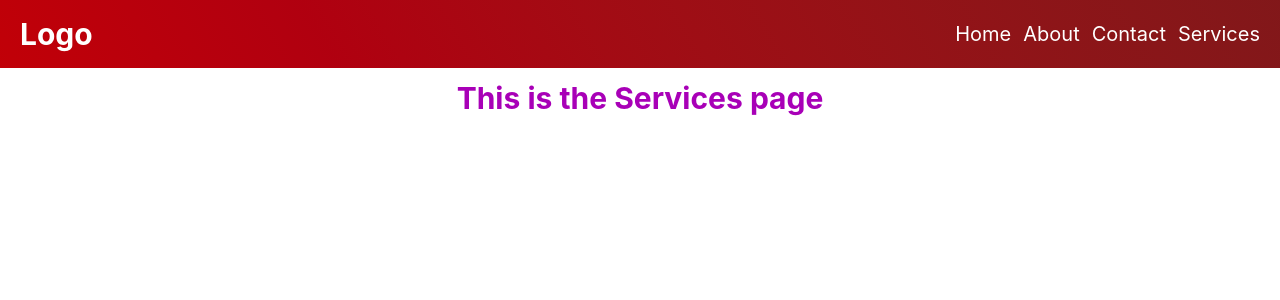
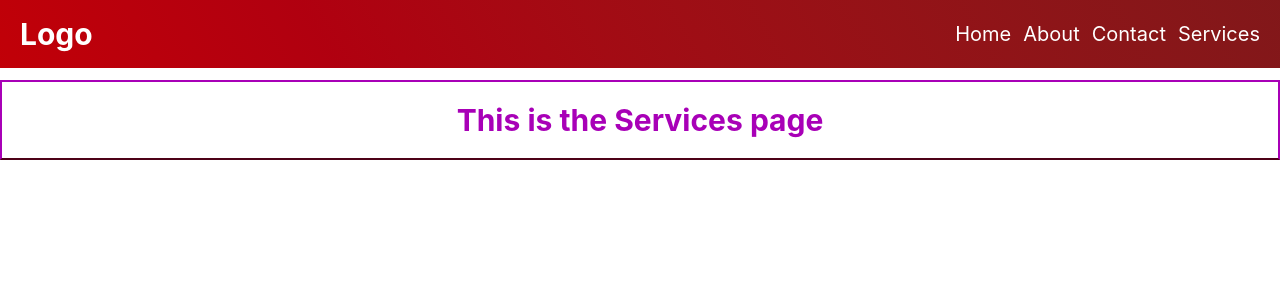
Before and after one commit to saharshirzad2026-creator/React-Homework, a React (Vite) app: page /services in a window 1280 px wide. Shown: the top 300 px of the page. Built offline with nearby package versions, Linux system fonts and the light colour scheme.

Commit message:
some changes

```diff
--- a/src/Services.jsx
+++ b/src/Services.jsx
@@ -4,7 +4,7 @@ function Services(){
     return (
         <div>
             <Navbar/>
-        <h1 className="text-3xl text-center font-bold text-fuchsia-700 my-3">This is the Services page</h1>
+        <h1 className="text-3xl text-center font-bold border-2 border-b-rose-950 mx-auto p-5 text-fuchsia-700 my-3">This is the Services page</h1>
         </div>
     )
 }
```
